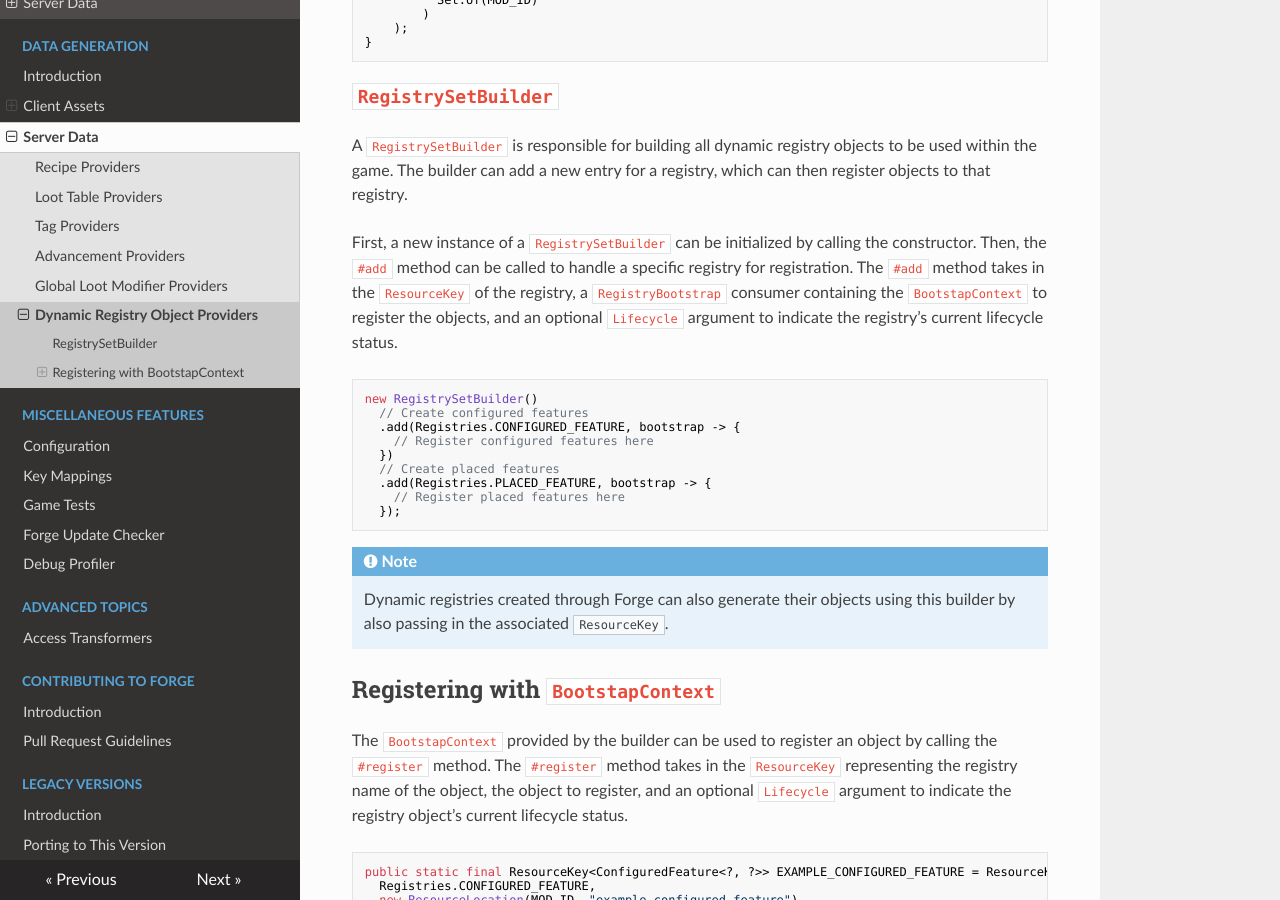
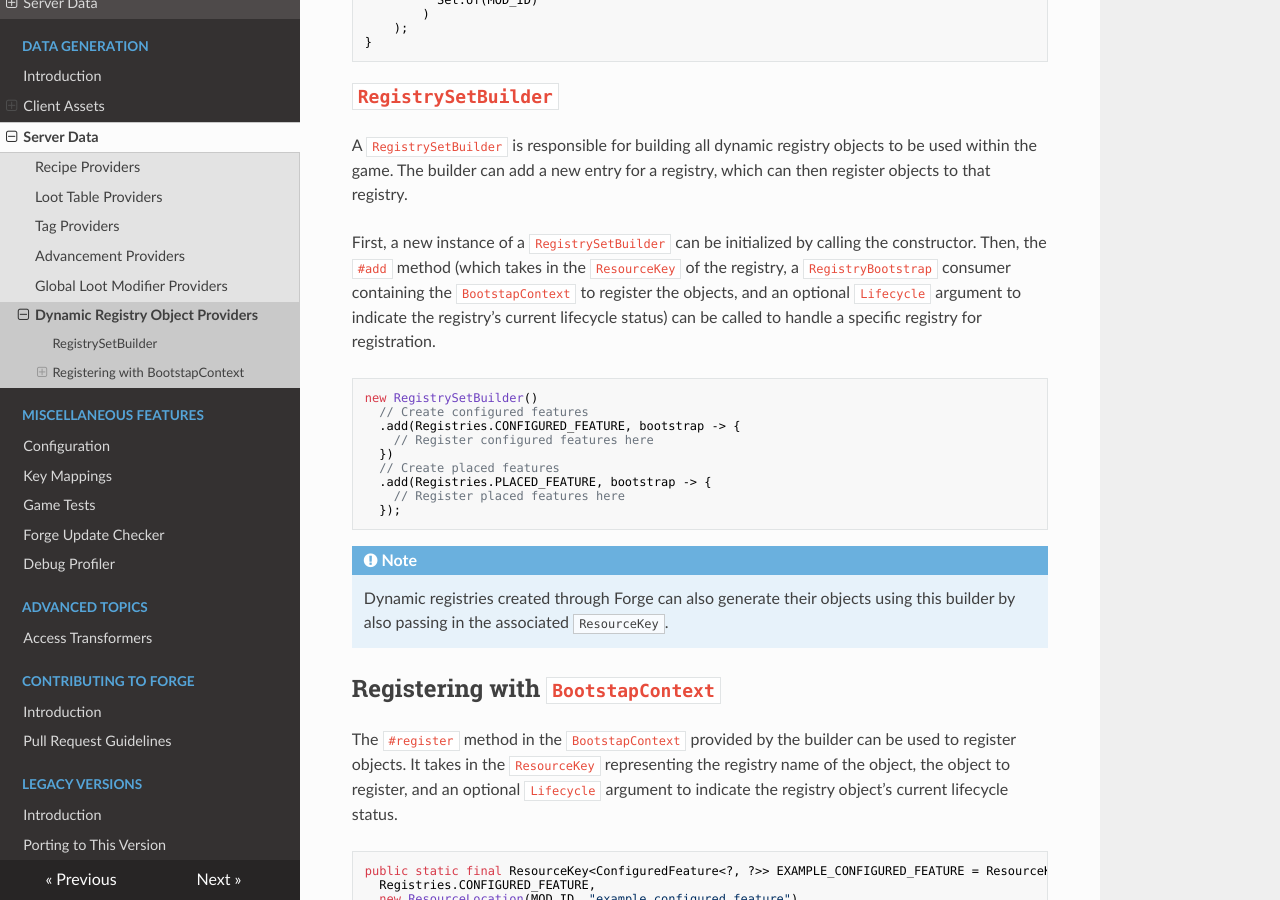
Before and after one commit to MinecraftForge/Documentation, an MkDocs documentation site: the page built from docs/datagen/server/dynamicregistries.md, in a window 1280 px wide and 900 px high, scrolled down 597 px. Built offline with MkDocs 1.6.1, drawn with Linux system fonts in a browser that asks for light colours; nearby versions of some CDN libraries.

````diff
--- a/docs/datagen/server/dynamicregistries.md
+++ b/docs/datagen/server/dynamicregistries.md
@@ -30,7 +30,7 @@ public void gatherData(GatherDataEvent event) {
 
 A `RegistrySetBuilder` is responsible for building all dynamic registry objects to be used within the game. The builder can add a new entry for a registry, which can then register objects to that registry.
 
-First, a new instance of a `RegistrySetBuilder` can be initialized by calling the constructor. Then, the `#add` method can be called to handle a specific registry for registration. The `#add` method takes in the `ResourceKey` of the registry, a `RegistryBootstrap` consumer containing the `BootstapContext` to register the objects, and an optional `Lifecycle` argument to indicate the registry's current lifecycle status.
+First, a new instance of a `RegistrySetBuilder` can be initialized by calling the constructor. Then, the `#add` method (which takes in the `ResourceKey` of the registry, a `RegistryBootstrap` consumer containing the `BootstapContext` to register the objects, and an optional `Lifecycle` argument to indicate the registry's current lifecycle status) can be called to handle a specific registry for registration.
 
 ```java
 new RegistrySetBuilder()
@@ -50,7 +50,7 @@ new RegistrySetBuilder()
 Registering with `BootstapContext`
 ----------------------------------
 
-The `BootstapContext` provided by the builder can be used to register an object by calling the `#register` method. The `#register` method takes in the `ResourceKey` representing the registry name of the object, the object to register, and an optional `Lifecycle` argument to indicate the registry object's current lifecycle status.
+The `#register` method in the `BootstapContext` provided by the builder can be used to register objects. It takes in the `ResourceKey` representing the registry name of the object, the object to register, and an optional `Lifecycle` argument to indicate the registry object's current lifecycle status.
 
 ```java
 public static final ResourceKey<ConfiguredFeature<?, ?>> EXAMPLE_CONFIGURED_FEATURE = ResourceKey.create(
````
